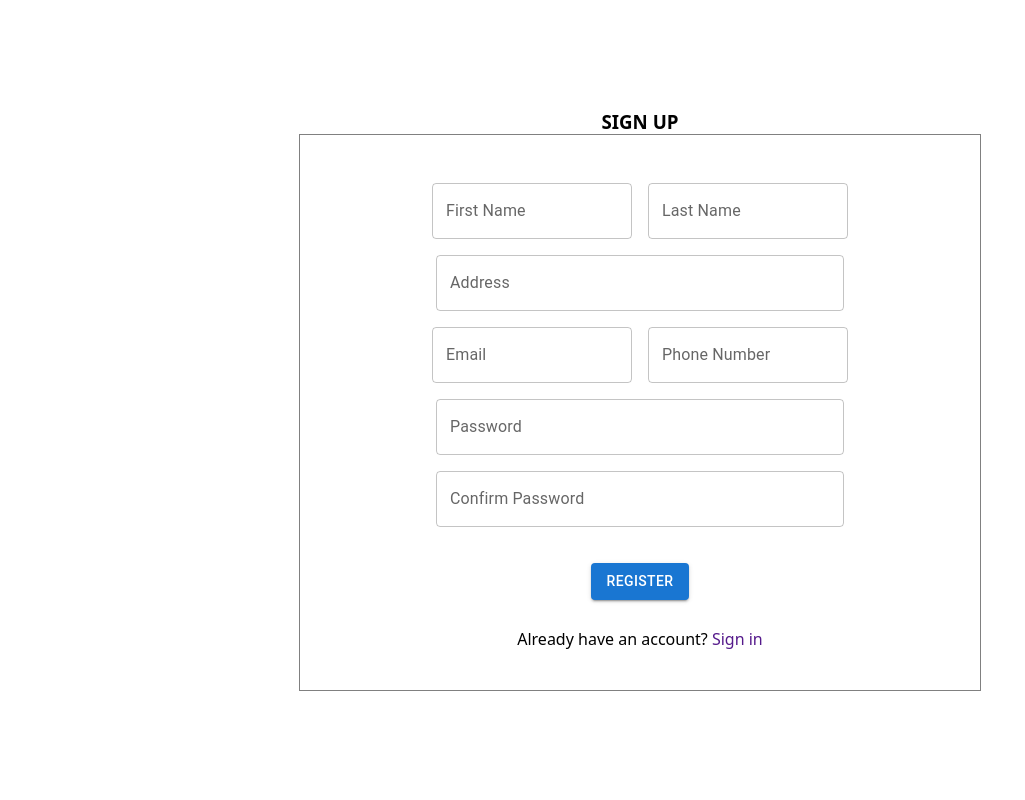
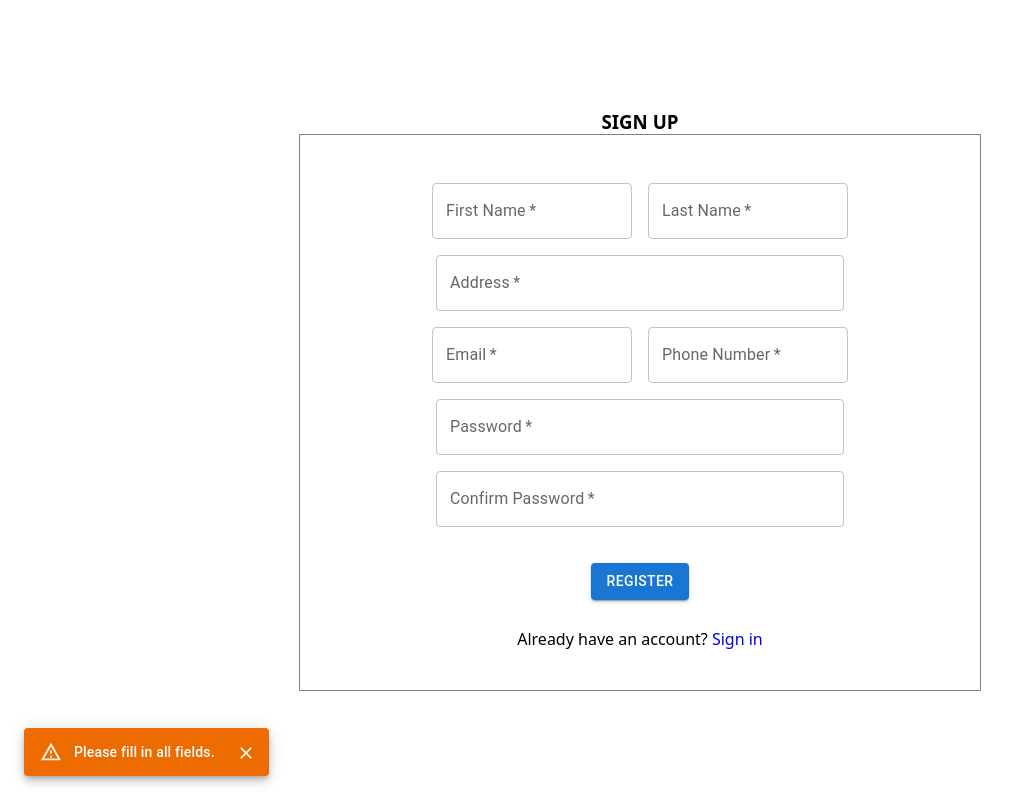
Before and after one commit to ayman-awal/teebay-front, a React (Create React App) app: page /signup in a window 1280 px wide. Both pictures are taken after a click on the button "REGISTER". Shown: the whole page, without its empty margins (0-1025 px from the left). Built offline with nearby package versions, Linux system fonts and the light colour scheme.

Commit message:
Integrate user Login and Registration APIs

```diff
--- a/package.json
+++ b/package.json
@@ -11,6 +11,7 @@
     "@testing-library/react": "^13.4.0",
     "@testing-library/user-event": "^13.5.0",
     "graphql": "^16.9.0",
+    "graphql-tag": "^2.12.6",
     "react": "^18.3.1",
     "react-dom": "^18.3.1",
     "react-router-dom": "^6.26.2",
--- a/src/components/SignIn.js
+++ b/src/components/SignIn.js
@@ -1,9 +1,57 @@
-import React from 'react'
+import React, { useState } from 'react'
+import { useMutation, gql } from '@apollo/client';
 import TextField from '@mui/material/TextField';
 import Box from '@mui/material/Box';
 import Button from '@mui/material/Button';
+import Snackbar from '@mui/material/Snackbar';
+import MuiAlert from '@mui/material/Alert';
+
+const LOGIN_MUTATION = gql`
+  mutation Login($input: LoginInput!) {
+    login(input: $input) {
+      id
+      email
+      firstName
+      lastName
+    }
+  }
+`;
+
+const Alert = React.forwardRef(function Alert(props, ref) {
+    return <MuiAlert elevation={6} ref={ref} variant="filled" {...props} />;
+  });
 
 const SignIn = () => {
+    const [email, setEmail] = useState('');
+    const [password, setPassword] = useState('');
+    const [login, { loading, error, data }] = useMutation(LOGIN_MUTATION);
+    const [open, setOpen] = useState(false);
+    const [message, setMessage] = useState('');
+
+    const handleLogin = async () => {
+        if (!email || !password) {
+            setMessage('Please enter both email and password.');
+            setOpen(true);
+            return;
+        }
+        else{
+            try {
+                const { data } = await login({ variables: { input: { email, password } } });
+                console.log('Login successful:', data);
+            } catch (error) {
+                console.error('Login failed:', error.message);
+            }
+        }
+
+    }
+
+    const handleClose = (event, reason) => {
+        if (reason === 'clickaway') {
+          return;
+        }
+        setOpen(false);
+      };
+
   return (
     <div className='flex justify-center align-center' style={{margin: "auto", textAlign: "center", height: "100vh"}}>
         <div>
@@ -11,18 +59,40 @@ const SignIn = () => {
             <div className='box-border pd-40' style={{width: "300px"}}>
                 <div>
                     <div className='flex flex-col gap-20'>
-                        <TextField id="outlined-basic" label="Email" variant="outlined" />
-                        <TextField id="outlined-basic" label="Password" variant="outlined" />
+                        <TextField
+                            id="outlined-basic"
+                            label="Email"
+                            variant="outlined"
+                            value={ email }
+                            required
+                            onChange={(e) => setEmail(e.target.value)}
+
+                        />
+
+                        <TextField
+                            id="outlined-basic"
+                            label="Password"
+                            variant="outlined"
+                            value={ password }
+                            type='password'
+                            required
+                            onChange={(e) => setPassword(e.target.value)}
+                        />
                     </div>
                     <Box sx={{ '& button': { m: 1 } }} className='m-20'>
-                        <Button variant="contained" size="medium">
+                        <Button variant="contained" size="medium" onClick={handleLogin}>
                             LOGIN
                         </Button>
                     </Box>
-                    <p>Don't have an account? <a href="" className='remove-underline'>Signup</a></p>
+                    <p>Don't have an account? <a href="/signup" className='remove-underline'>Signup</a></p>
                 </div>
             </div>
         </div>
+        <Snackbar open={open} autoHideDuration={6000} onClose={handleClose}>
+            <Alert onClose={handleClose} severity="warning" sx={{ width: '100%' }}>
+                {message}
+            </Alert>
+        </Snackbar>
     </div>
   )
 }
--- a/src/components/SignUp.js
+++ b/src/components/SignUp.js
@@ -1,9 +1,63 @@
-import React from 'react'
+import React, { useState } from 'react'
+import { useMutation, gql } from '@apollo/client';
 import TextField from '@mui/material/TextField';
 import Box from '@mui/material/Box';
 import Button from '@mui/material/Button';
+import Snackbar from '@mui/material/Snackbar';
+import MuiAlert from '@mui/material/Alert';
+
+const REGISTER_MUTATION = gql`
+    mutation Register($input: RegisterInput!) {
+        register(input: $input) {
+            email
+        }
+    }
+`;
+
+const Alert = React.forwardRef(function Alert(props, ref) {
+    return <MuiAlert elevation={6} ref={ref} variant="filled" {...props} />;
+  });
 
 const SignUp = () => {
+    const [firstName, setFirstName] = useState('');
+    const [lastName, setLastName] = useState('');
+    const [email, setEmail] = useState('');
+    const [password, setPassword] = useState('');
+    const [confirmPassword, setConfirmPassword] = useState('');
+    const [address, setAddress] = useState('');
+    const [phoneNumber, setPhoneNumber] = useState('');
+    const [register, { loading, error, data }] = useMutation(REGISTER_MUTATION);
+    const [open, setOpen] = useState(false);
+    const [message, setMessage] = useState('');
+
+    const handleClose = (event, reason) => {
+        if (reason === 'clickaway') {
+          return;
+        }
+        setOpen(false);
+      };
+
+    const handleRegister = async () => {
+        if (!firstName || !lastName || !email || !password || !confirmPassword || !address || !phoneNumber)  {
+            setMessage('Please fill in all fields.');
+            setOpen(true);
+            return;
+        }
+        else if (password != confirmPassword) {
+            setOpen(true);
+            setMessage('Passwords do not match.');
+            return;
+        }
+        else{
+            try {
+                const { data } = await register({ variables: { input: { firstName, lastName, email, password, confirmPassword, address, phoneNumber } } });
+                console.log('Login successful:', data);
+            } catch (error) {
+                console.error('Login failed:', error.message);
+            }
+        }
+    }
+
   return (
     <div className='flex justify-center align-center' style={{margin: "auto", textAlign: "center", height: "100vh"}}>
         <div>
@@ -17,8 +71,22 @@ const SignUp = () => {
                         autoComplete="off"
                         flex flex-row justify-center align-center gap-20
                     >
-                    <TextField id="outlined-basic" label="First Name" variant="outlined" />
-                    <TextField id="outlined-basic" label="Last Name" variant="outlined" />
+                        <TextField
+                            id="outlined-basic"
+                            label="First Name"
+                            variant="outlined"
+                            value={ firstName }
+                            onChange={(e) => setFirstName(e.target.value)}
+                            required
+                        />
+                        <TextField
+                            id="outlined-basic"
+                            label="Last Name"
+                            variant="outlined"
+                            value={ lastName }
+                            onChange={(e) => setLastName(e.target.value)}
+                            required
+                        />
                     </Box>
 
                     <Box
@@ -28,7 +96,14 @@ const SignUp = () => {
                         autoComplete="off"
                         flex flex-row justify-center align-center gap-20
                     >
-                    <TextField id="outlined-basic" label="Address" variant="outlined" />
+                        <TextField
+                            id="outlined-basic"
+                            label="Address"
+                            variant="outlined"
+                            value={ address }
+                            onChange={(e) => setAddress(e.target.value)}
+                            required
+                        />
                     </Box>
 
                     <Box
@@ -38,8 +113,23 @@ const SignUp = () => {
                         autoComplete="off"
                         flex flex-row justify-center align-center gap-20
                     >
-                    <TextField id="outlined-basic" label="Email" variant="outlined" />
-                    <TextField id="outlined-basic" label="Phone Number" variant="outlined" />
+                        <TextField
+                            id="outlined-basic"
+                            label="Email"
+                            variant="outlined"
+                            value={ email }
+                            onChange={(e) => setEmail(e.target.value)}
+                            required
+                        />
+
+                        <TextField
+                            id="outlined-basic"
+                            label="Phone Number"
+                            variant="outlined"
+                            value={ phoneNumber }
+                            onChange={(e) => setPhoneNumber(e.target.value)}
+                            required
+                        />
                     </Box>
 
                     <Box
@@ -49,8 +139,17 @@ const SignUp = () => {
                         autoComplete="off"
                         flex flex-row justify-center align-center gap-20
                     >
-                    <TextField id="outlined-basic" label="Password" variant="outlined" />
+                        <TextField
+                            id="outlined-basic"
+                            label="Password"
+                            variant="outlined"
+                            type='password'
+                            value={ password }
+                            onChange={(e) => setPassword(e.target.value)}
+                            required
+                        />
                     </Box>
+
                     <Box
                         component="form"
                         sx={{ '& > :not(style)': { m: 1, width: '51ch' } }}
@@ -58,17 +157,32 @@ const SignUp = () => {
                         autoComplete="off"
                         flex flex-row justify-center align-center gap-20
                     >
-                    <TextField id="outlined-basic" label="Confirm Password" variant="outlined" />
+                        <TextField
+                            id="outlined-basic"
+                            label="Confirm Password"
+                            variant="outlined"
+                            type='password'
+                            value={ confirmPassword }
+                            onChange={(e) => setConfirmPassword(e.target.value)}
+                            required
+                        />
                     </Box>
+
                     <Box sx={{ '& button': { m: 1 } }} className='m-20'>
-                        <Button variant="contained" size="medium">
+                        <Button variant="contained" size="medium" onClick={handleRegister}>
                             Register
                         </Button>
                     </Box>
-                    <p>Already have an account? <a href="" className='remove-underline'>Sign in</a></p>
+
+                    <p>Already have an account? <a href="/signin" className='remove-underline'>Sign in</a></p>
                 </div>
             </div>
         </div>
+        <Snackbar open={open} autoHideDuration={6000} onClose={handleClose}>
+            <Alert onClose={handleClose} severity="warning" sx={{ width: '100%' }}>
+                {message}
+            </Alert>
+        </Snackbar>
     </div>
   )
 }
```
Also changed, not shown: 1 other file (tests, documents, lock files or other folders). Lines whose indentation alone changed are shown as unchanged.
